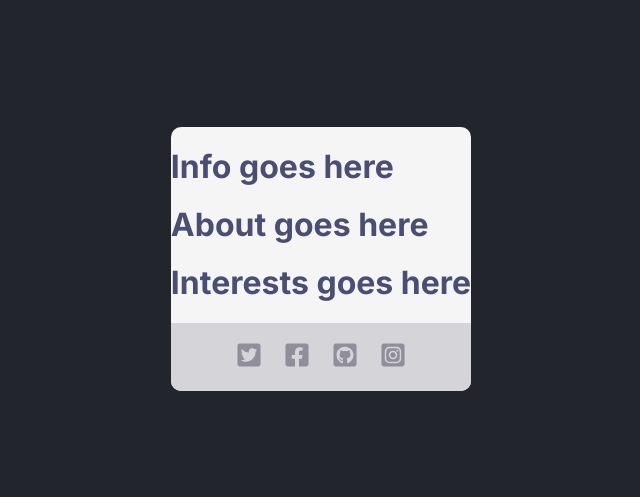
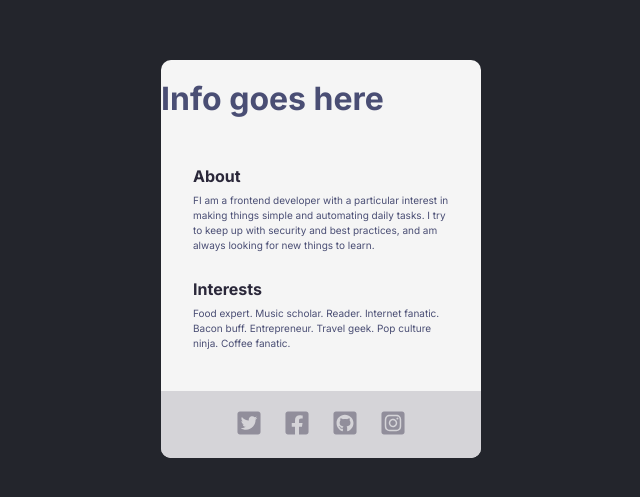
Before and after one commit to markghsu/scrimba-react-business-card, a React (Vite) app: page / in a window 1280 px wide. Shown: the part 141-638 px from the top of the page, without its empty margins (319-959 px from the left). Built offline with nearby package versions, Linux system fonts and the light colour scheme.

Commit message:
Add Section component, apply to both interests and about sections

```diff
--- a/src/About.jsx
+++ b/src/About.jsx
@@ -1,7 +1,13 @@
 import React from 'react'
+import Section from './Section'
 
 export default function About() {
     return (
-        <h1>About goes here</h1>
+        <Section
+            title="About"
+            content="FI am a frontend developer with a particular interest in making things simple
+             and automating daily tasks. I try to keep up with security and best practices,
+             and am always looking for new things to learn."
+        />
     )
 }
--- a/src/Footer.css
+++ b/src/Footer.css
@@ -1,4 +1,5 @@
 .footer {
+    margin-top: 1em;
     background: #D5D4D8;
     padding: 1.25em;
     display: flex;
--- a/src/Interests.jsx
+++ b/src/Interests.jsx
@@ -1,7 +1,13 @@
 import React from 'react'
+import Section from './Section'
 
 export default function Interests() {
     return (
-        <h1>Interests goes here</h1>
+        <Section
+            title="Interests"
+            content="Food expert. Music scholar. Reader. Internet fanatic.
+            Bacon buff. Entrepreneur. Travel geek. Pop culture ninja. Coffee fanatic."
+            isLast={true}
+        />
     )
 }
--- /dev/null
+++ b/src/Section.css
@@ -0,0 +1,23 @@
+.section {
+    padding: 1.5em 2em 0;
+}
+
+.section-last {
+    padding-bottom: 1.5em;
+}
+
+.section--title {
+    color: #2B283A;
+    font-size: 1rem;
+    font-weight: 700;
+    line-height: 150%;
+    margin: 0;
+}
+
+.section--content {
+    margin: 0.5em 0 0;
+    color: #4A4E74;
+    font-size: 0.625rem;
+    font-weight: 400;
+    line-height: 150%;
+}
--- /dev/null
+++ b/src/Section.jsx
@@ -0,0 +1,11 @@
+import React from 'react'
+import './Section.css'
+
+export default function ({title, content, isLast}) {
+    return (
+        <section className={`section${isLast?" section-last":""}`}>
+            <h2 className="section--title">{title}</h2>
+            <p className="section--content">{content}</p>
+        </section>
+    )
+}
```
